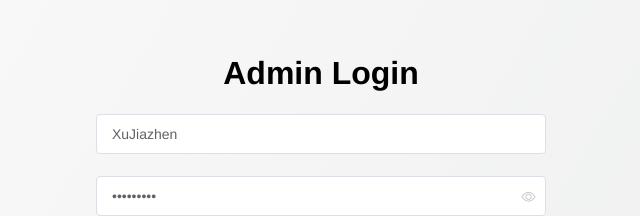
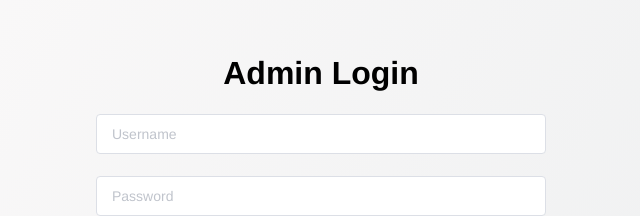
Before and after one commit to XuJiazhen/blog-admin, a Vue app: page /login in a window 1280 px wide. Shown: the part 116-332 px from the top of the page, without its empty margins (319-959 px from the left). Built offline with nearby package versions, Linux system fonts and the light colour scheme; the HTML template or start-up script is replaced by a standard one.

Commit message:
clear user info

```diff
--- a/src/views/login/index.vue
+++ b/src/views/login/index.vue
@@ -46,8 +46,8 @@ export default {
     };
     return {
       loginForm: {
-        username: 'XuJiazhen',
-        password: '123321...',
+        username: '',
+        password: '',
       },
       loginRules: {
         username: {
@@ -72,7 +72,6 @@ export default {
           this.$store
             .dispatch('login', this.loginForm)
             .then(() => {
-              // this.$router.push('/dashboard');
               this.$router.go()
               this.loading = false;
             })
```
